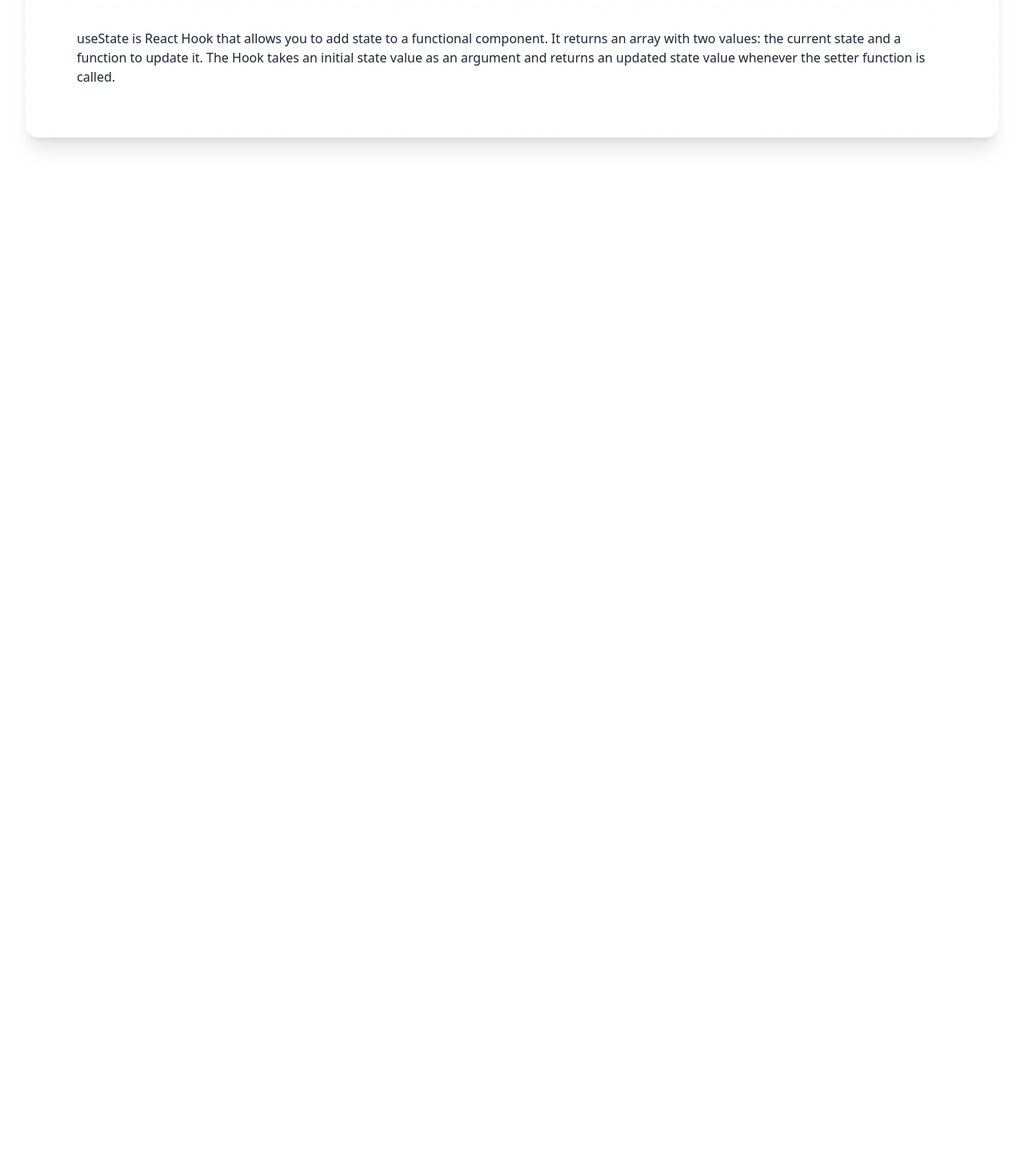
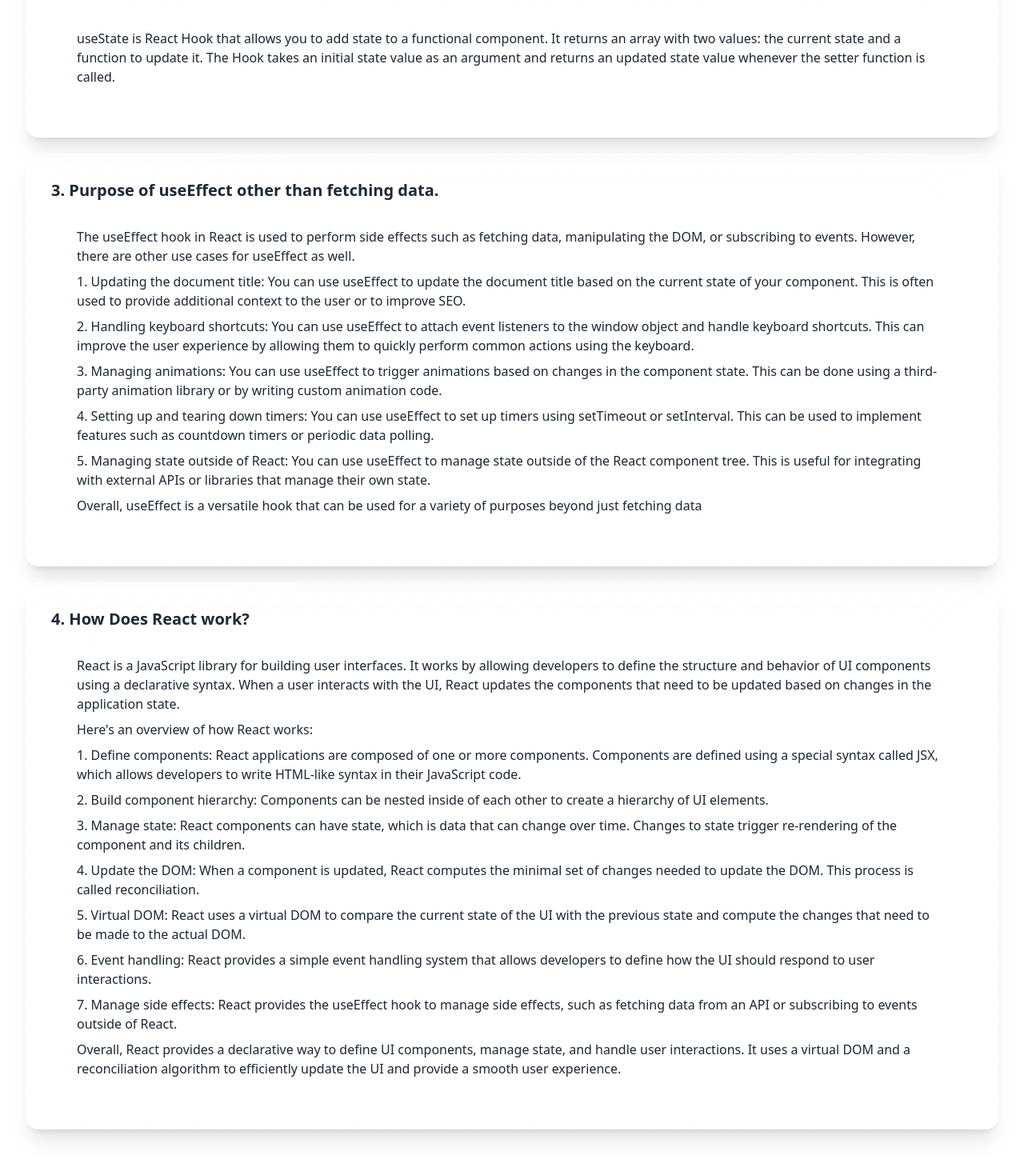
Before and after one commit to Samshuleeecuet/knowledge-cafe, a React (Vite) app: page / in a window 1280 px wide. Shown: the part 3458-4922 px from the top of the page at 80% size. Before the commit the page ends 3682 px from the top, so only its background shows below. Built offline with nearby package versions, Linux system fonts and the light colour scheme.

Commit message:
Completed Blog

```diff
--- a/src/App.jsx
+++ b/src/App.jsx
@@ -3,6 +3,8 @@
 import Blog from './components/Blog/Blog'
 import Cart from './components/Cart/Cart'
 import Navbar from './components/Navbar/Navbar'
+import { ToastContainer, toast } from 'react-toastify';
+import 'react-toastify/dist/ReactToastify.css';
 
 
 function App() {
@@ -11,6 +13,7 @@
       <Navbar></Navbar>
       <Cart></Cart>
       <Blog></Blog>
+      <ToastContainer></ToastContainer>
     </div>
   )
 }
--- a/src/components/Blog/Blog.jsx
+++ b/src/components/Blog/Blog.jsx
@@ -39,6 +39,37 @@
                 </div>
             </div>
 
+
+            <div className="card w-full glass shadow-xl mb-5">
+                <h2 className="card-title">3. Purpose of useEffect other than fetching data.</h2>
+                <div className="card-body text-left">
+                    <p>The useEffect hook in React is used to perform side effects such as fetching data, manipulating the DOM, or subscribing to events. However, there are other use cases for useEffect as well.</p>
+                    <p>1. Updating the document title: You can use useEffect to update the document title based on the current state of your component. This is often used to provide additional context to the user or to improve SEO.</p>
+                    <p>2. Handling keyboard shortcuts: You can use useEffect to attach event listeners to the window object and handle keyboard shortcuts. This can improve the user experience by allowing them to quickly perform common actions using the keyboard.</p>
+                    <p>3. Managing animations: You can use useEffect to trigger animations based on changes in the component state. This can be done using a third-party animation library or by writing custom animation code.</p>
+                    <p>4. Setting up and tearing down timers: You can use useEffect to set up timers using setTimeout or setInterval. This can be used to implement features such as countdown timers or periodic data polling.</p>
+                    <p>5. Managing state outside of React: You can use useEffect to manage state outside of the React component tree. This is useful for integrating with external APIs or libraries that manage their own state.</p>
+                    <p>Overall, useEffect is a versatile hook that can be used for a variety of purposes beyond just fetching data</p>
+                </div>
+            </div>
+
+
+            <div className="card w-full glass shadow-xl mb-5">
+                <h2 className="card-title">4. How Does React work?</h2>
+                <div className="card-body text-left">
+                    <p>React is a JavaScript library for building user interfaces. It works by allowing developers to define the structure and behavior of UI components using a declarative syntax. When a user interacts with the UI, React updates the components that need to be updated based on changes in the application state.</p>
+                    <p>Here's an overview of how React works:</p>
+                    <p>1. Define components: React applications are composed of one or more components. Components are defined using a special syntax called JSX, which allows developers to write HTML-like syntax in their JavaScript code.</p>
+                    <p>2. Build component hierarchy: Components can be nested inside of each other to create a hierarchy of UI elements.</p>
+                    <p>3. Manage state: React components can have state, which is data that can change over time. Changes to state trigger re-rendering of the component and its children.</p>
+                    <p>4. Update the DOM: When a component is updated, React computes the minimal set of changes needed to update the DOM. This process is called reconciliation.</p>
+                    <p>5. Virtual DOM: React uses a virtual DOM to compare the current state of the UI with the previous state and compute the changes that need to be made to the actual DOM.</p>
+                    <p>6. Event handling: React provides a simple event handling system that allows developers to define how the UI should respond to user interactions.</p>
+                    <p>7. Manage side effects: React provides the useEffect hook to manage side effects, such as fetching data from an API or subscribing to events outside of React.</p>
+                    <p>Overall, React provides a declarative way to define UI components, manage state, and handle user interactions. It uses a virtual DOM and a reconciliation algorithm to efficiently update the UI and provide a smooth user experience.</p>
+                </div>
+            </div>
+
         </div>
     );
 };
--- a/src/components/Cart/Cart.jsx
+++ b/src/components/Cart/Cart.jsx
@@ -1,6 +1,7 @@
 import React, { useEffect, useState } from 'react';
 import SingleData from '../SingleData/SingleData';
 import ShowData from '../ShowData/ShowData';
+import { ToastContainer, toast } from 'react-toastify';
 
 
 const Cart = () => {
@@ -13,9 +14,6 @@
         // console.log(readtimeData,parseInt(time));
         setReadtime(readtimeData);
     }
-    const notify = () =>{
-        toast ("Already Bookmarked");
-    }
     useEffect(()=>{
         fetch('knowledge.json')
         .then(res=>res.json())
@@ -25,17 +23,18 @@
     let bookMarkData = [];
 
     const addToBookmark = (cart)=>{
-        //addToDb(cart.blog_title);
+        let j = 0;
         let newBookMark = cart.blog_title;
-        for(let i=0; i<bookMarkData.length-1; i++){
-            if(bookMarkData.indexOf(bookMarkData[i],i+1) !==-1){
-
+        bookmark && bookmark.map(element=> {
+            if(newBookMark == element){
+                if(j<1){
+                    toast("Already Bookmarked");
+                }
+                j++;
             }
-        }
+        });
         setBookmark(bookMarkData => [...bookMarkData,newBookMark]);
-
     }
-    // console.log(bookmark);
 
     return (
         <div className="mt-5 lg:flex justify-between">
--- /dev/null
+++ b/src/components/ReactRoast/ReactRoast.jsx
@@ -0,0 +1,11 @@
+import React from 'react';
+
+const ReactRoast = () => {
+    return (
+        <div>
+
+        </div>
+    );
+};
+
+export default ReactRoast;
```
